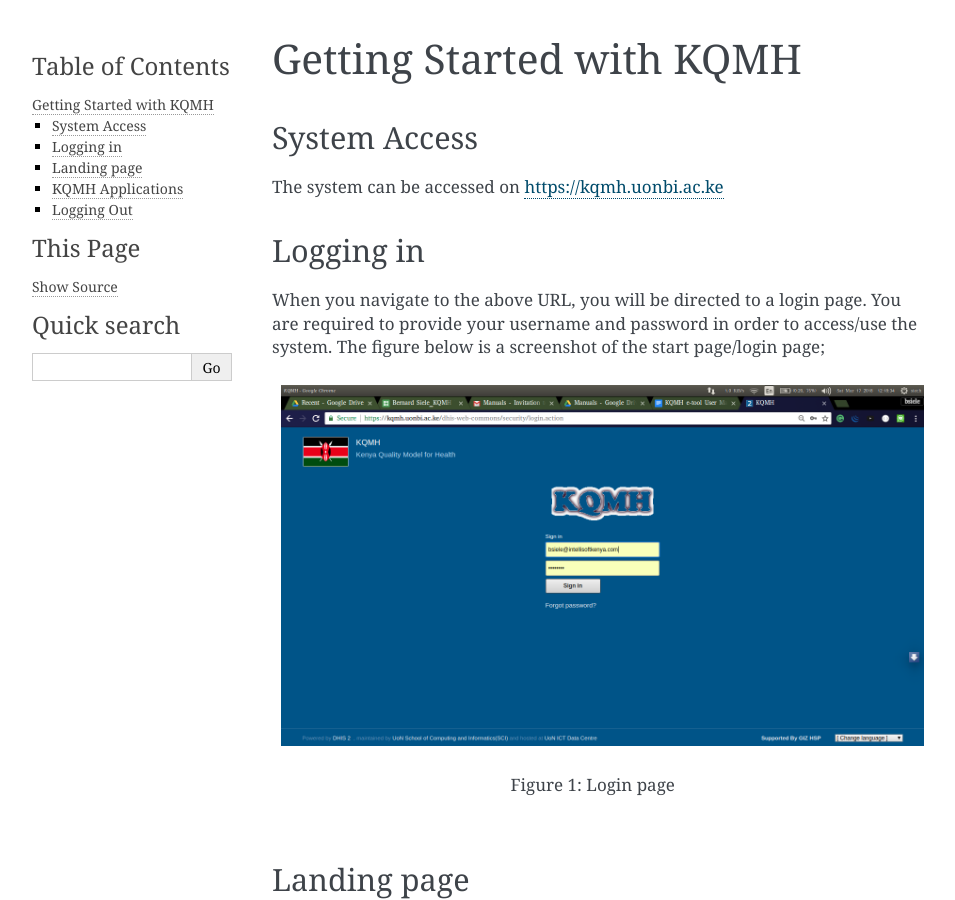
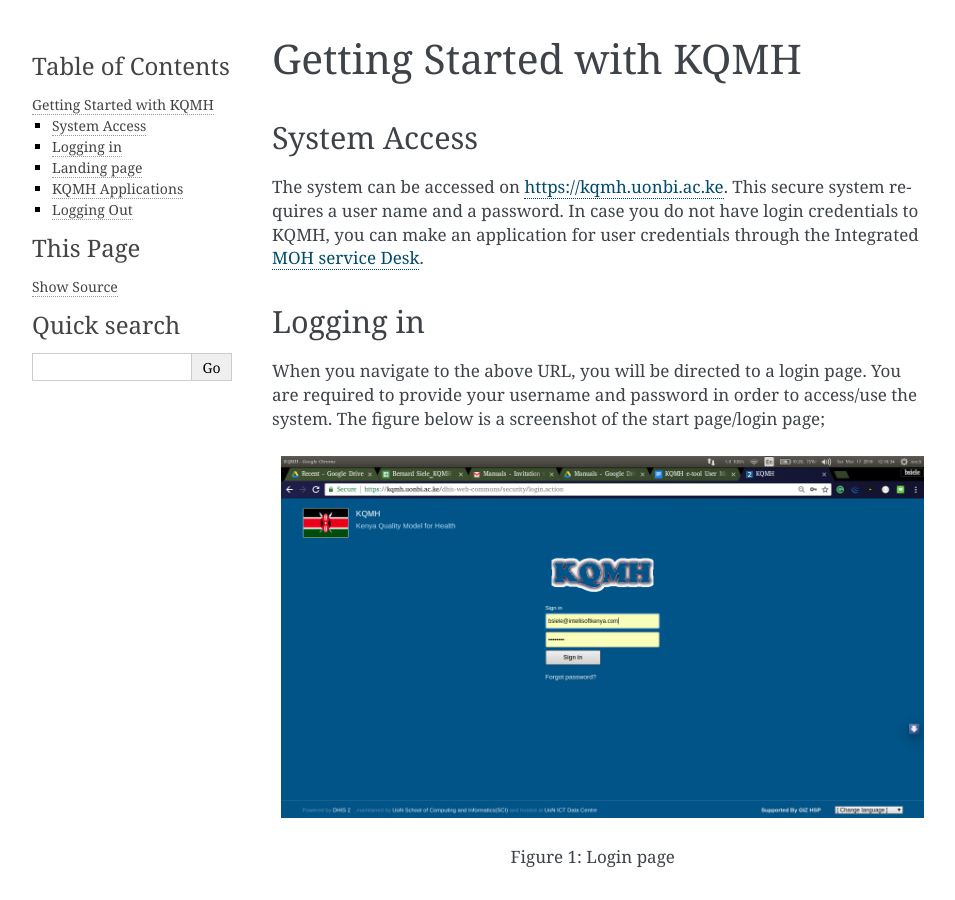
Before and after one commit to FelixOngati/kqmh-docs, a Sphinx documentation site: the page built from source/gettingstarted.rst, in a window 1280 px wide and 900 px high. Shown: the whole window, without its empty margins (148-1103 px from the left). Built offline with Sphinx 7.4.7, drawn with Linux system fonts in a browser that asks for light colours.

Commit message:
added login page content

```diff
--- a/source/gettingstarted.rst
+++ b/source/gettingstarted.rst
@@ -3,7 +3,8 @@
 
 System Access
 -------------
-The system can be accessed on https://kqmh.uonbi.ac.ke
+The system can be accessed on https://kqmh.uonbi.ac.ke. This secure system requires a user name and a password. In case you do not have login credentials to KQMH, you can make an application for user credentials through the Integrated `MOH service Desk <https://servicedesk.health.go.ke>`_.
+
 
 
 
```
